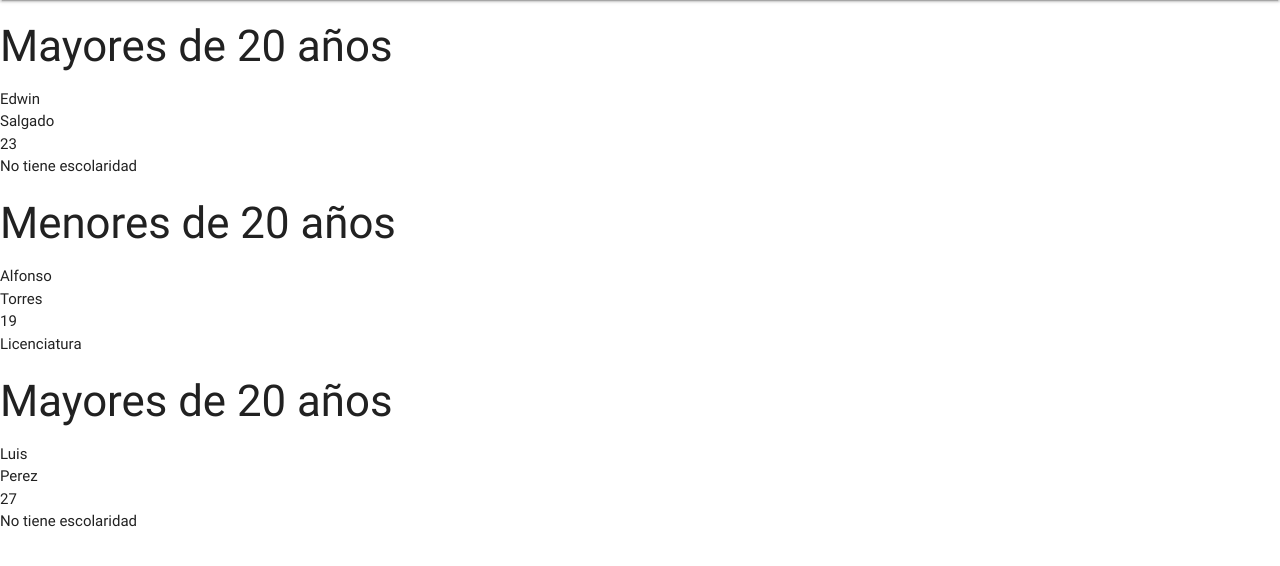
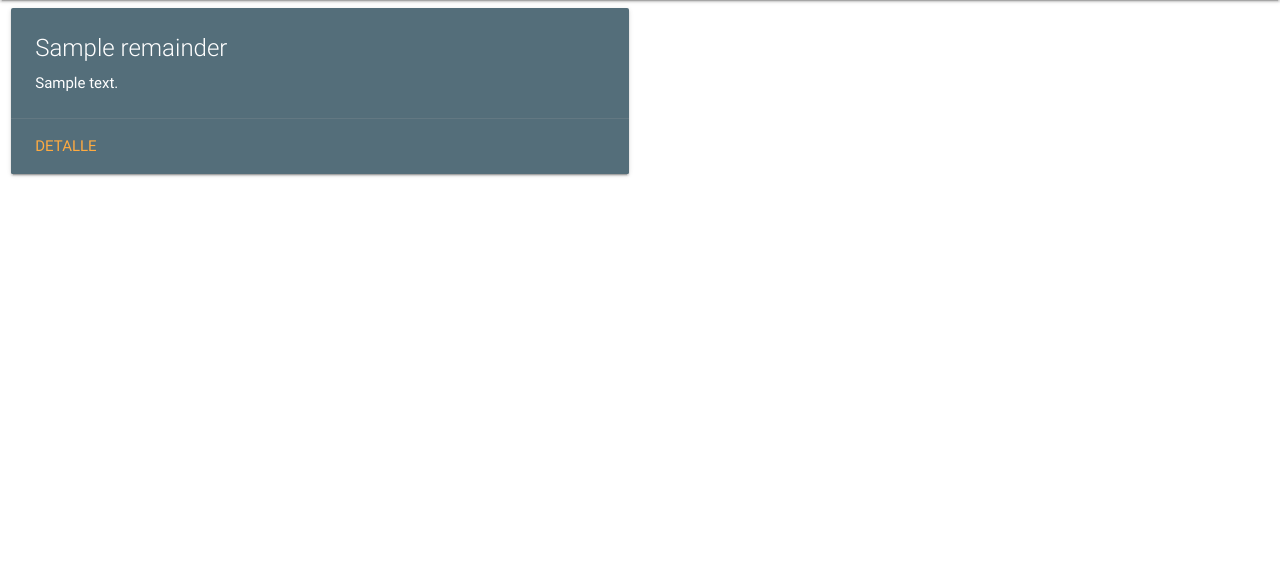
Before and after one commit to LigorioSalgado/Clone-Keep, a Django app: page / in a window 1280 px wide. Shown: the part 64-630 px from the top of the page. Run offline with Django 3.2, Linux system fonts and the light colour scheme; tables that the repository leaves empty hold one stand-in row (values such as "Sample post"); some libraries are stand-ins or nearby versions.

Commit message:
cambios finales

```diff
--- a/landing/urls.py
+++ b/landing/urls.py
@@ -1,8 +1,9 @@
 #Urls de app landing
 from django.conf.urls import url
-from .views import index,agregar
+from .views import index,agregar,detalle
 
 urlpatterns = [
     url(r'^$',index, name="index"),
     url(r'^agregar/$',agregar, name="agregar"),
+    url(r'^detalle/(?P<pk>[0-9]+)/$',detalle, name="detalle"),
 ]
--- a/landing/views.py
+++ b/landing/views.py
@@ -1,20 +1,36 @@
-from django.shortcuts import render
-
+from django.shortcuts import render,redirect
+from django.http import Http404
+from .models import Remainder
 # Create your views here.
 
 
 def index(request):
-    saludo = "Hola me llamo Edwin!"
-    usuarios = [
-        {"nombre":"Edwin","edad":23,"apellidos":"Salgado"},
-        {"nombre":"Alfonso","edad":19,"apellidos":"Torres","escolaridad":"licenciatura"},
-        {"nombre":"Luis","edad":27,"apellidos":"Perez"},
+    #Queryset
+    # SELEC * FROM Remainder
+    remainders = Remainder.objects.all()
+    print(remainders)
+    return render(request,"landing/index.html",{"recordatorios":remainders})
 
-    ]
-    return render(request,"landing/index.html",{
-        "greeting":saludo,
-        "users":usuarios
+def agregar(request):
 
-        })
-def agregar(request):
-    return render(request,"landing/agregar.html")
+    if request.method == 'POST':
+        remainder = Remainder()
+        remainder.titulo = request.POST['titulo']
+        remainder.descripcion = request.POST['descripcion']
+        remainder.prioridad = request.POST['prioridad']
+        remainder.save()
+        return redirect('landing:index')
+
+    else:
+        return render(request,"landing/agregar.html")
+
+def detalle(request,pk):
+
+    try:
+        #SELECT * FROM Remainder WHERE id = pk
+        remainder = Remainder.objects.get(id=pk)
+    except:
+        raise Http404
+
+    return render(request,'landing/detalle.html',
+    {"recordatorio":remainder})
--- a/templates/landing/index.html
+++ b/templates/landing/index.html
@@ -3,29 +3,26 @@
    {% block title %} Index {% endblock%}
 
     {% block content %}
-        {% for user in users  %}
-        {% if user.edad > 20  %}
-            <h3>Mayores de 20 años</h3>
-            <ul>
 
-                <li>{{user.nombre}}</li>
-                <li>{{user.apellidos}}</li>
-                <li>{{user.edad}}</li>
-                <li>{{user.escolaridad|default:"No tiene escolaridad" |capfirst }}</li>
-            </ul>
-        {% else %}
-        <h3>Menores de 20 años</h3>
-            <ul>
+        <div class="row">
+        {%for recordatorio in recordatorios %}
+        <div class="col s12 m6">
+          <div class="card blue-grey darken-1">
+            <div class="card-content white-text">
+              <span class="card-title">{{recordatorio.titulo}}</span>
+              <p>{{recordatorio.descripcion}}</p>
+             </div>
+            <div class="card-action">
+              <a href="{% url 'landing:detalle' recordatorio.id %}">Detalle</a>
+            </div>
+          </div>
+        </div>
 
-                <li>{{user.nombre}}</li>
-                <li>{{user.apellidos}}</li>
-                <li>{{user.edad}}</li>
-                <li>{{user.escolaridad|default:"No tiene escolaridad" |capfirst }}</li>
-            </ul>
-        {% endif  %}
-        {% endfor %}
+
+
+
+        {%endfor%}
+        </div>
+
+
     {% endblock %}
-
-{% block js%}
-
-{%endblock %}
```
Also changed, not shown: templates/landing/agregar.html (+38 -1 lines), templates/landing/detalle.html (added, +20 -0 lines), 1 other file.
